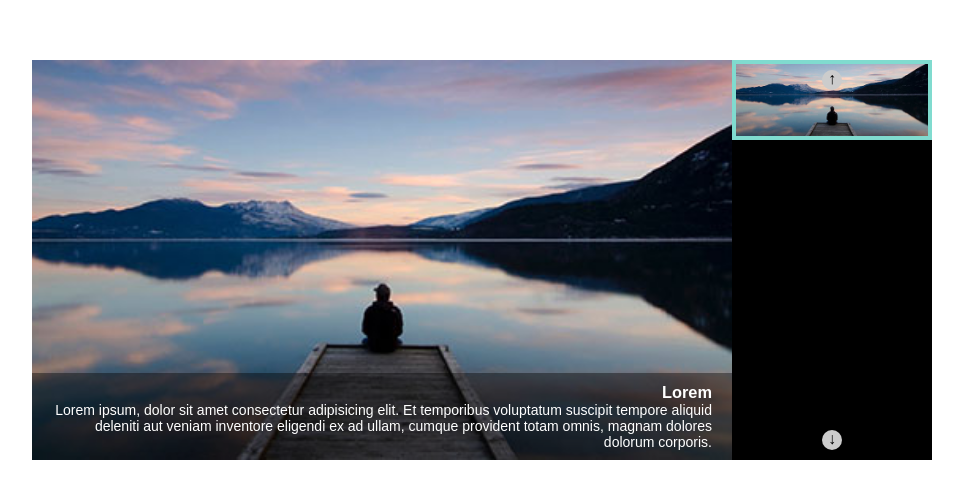
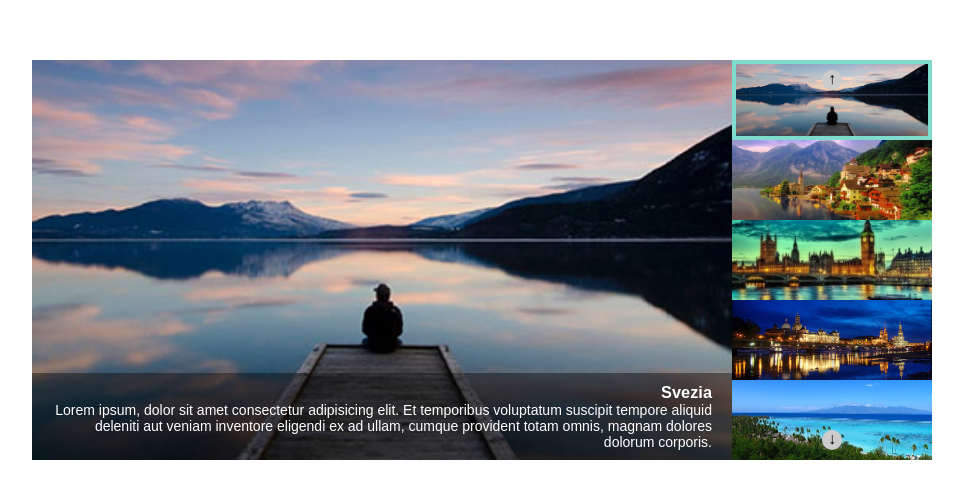
Before and after one commit to Tolihama/vue-slider, a plain HTML site: page index.html in a window 1280 px wide. Shown: the part 140-638 px from the top of the page, without its empty margins (158-1121 px from the left). Drawn offline with nearby package versions, Linux system fonts and the light colour scheme.

Commit message:
Carousel generation

```diff
--- a/index.html
+++ b/index.html
@@ -18,10 +18,10 @@
             <div class="images">
                 <!-- genera con vue -->
                 <div class="image-container">
-                    <img src="./img/01.jpg" alt="Lorem">
+                    <img :src="slides[activeIndex].image" :alt="slides[activeIndex].title">
                     <div class="text">
-                        <h3>Lorem</h3>
-                        <p>Lorem ipsum, dolor sit amet consectetur adipisicing elit. Et temporibus voluptatum suscipit tempore aliquid deleniti aut veniam inventore eligendi ex ad ullam, cumque provident totam omnis, magnam dolores dolorum corporis.</p>
+                        <h3>{{ slides[activeIndex].title }}</h3>
+                        <p>{{ slides[activeIndex].text }}</p>
                     </div>
                 </div>
             </div>
@@ -29,8 +29,13 @@
             <!-- Thumbnails -->
             <div class="thumbs">
                 <!-- genera con vue  -->
-                <div class="thumb active">
+<!--                 <div class="thumb active">
                     <img src="./img/01.jpg" alt="Lorem">
+                </div> -->
+                <div v-for="(slide, index) in slides"
+                    class="thumb"
+                    :class="{ active: index === activeIndex }">
+                    <img :src="slide.image" alt="slide.title">
                 </div>
 
                 <div class="prev">&uarr;</div>
--- a/js/main.js
+++ b/js/main.js
@@ -32,5 +32,6 @@ const app = new Vue({
                     'Et temporibus voluptatum suscipit tempore aliquid deleniti aut veniam inventore eligendi ex ad ullam, cumque provident totam omnis.',
             },
         ],
+        activeIndex: 0,
     },
 });
```
